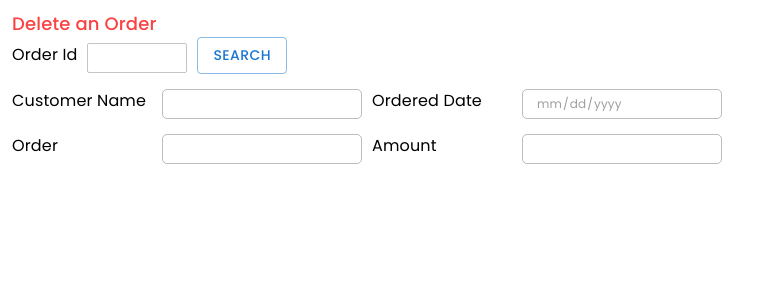
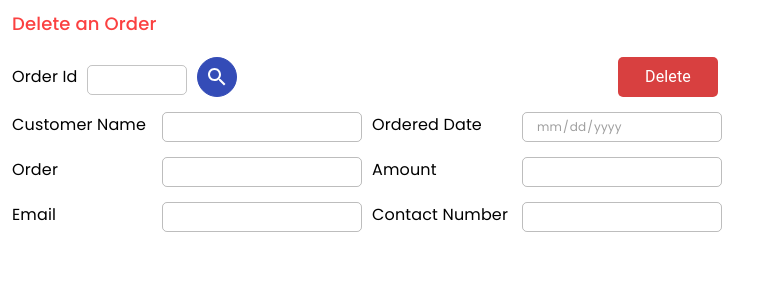
Before and after one commit to krishan44/ASE-Project, a React (Vite) app in the folder GasbyGas/: page /Delete in a window 1280 px wide. Shown: the top 300 px of the page, without its empty margins (0-773 px from the left). Built offline with nearby package versions, Linux system fonts and the light colour scheme.

Commit message:
Made some changes to the delete of the customer order

```diff
--- a/GasbyGas/src/Components/OutletManager/Notifications/delete.jsx
+++ b/GasbyGas/src/Components/OutletManager/Notifications/delete.jsx
@@ -1,5 +1,6 @@
 import React, { useState } from 'react';
 import { Box, Typography, Stack, TextField,Button } from '@mui/material';
+import SearchIcon from '@mui/icons-material/Search';
 
 function Delete(){
 
@@ -11,7 +12,7 @@ function Delete(){
 
 
     return(
-        <Stack sx={{padding:'10px 12px'}}>
+        <Stack sx={{padding:'10px 12px', width:'800px' }}>
             <Typography sx={{
                 color:'#FB4141',
                 fontSize:'18px',
@@ -20,8 +21,9 @@ function Delete(){
             }}>
                 Delete an Order
             </Typography>
-            <Box sx={{display:'flex', alignItems:'center', gap:'10px'}}>
-                <Typography
+            <Box sx={{display:'flex', alignItems:'center',justifyContent:'space-between', gap:'10px', marginTop:'20px'}}>
+              <Box sx={{display:'flex', alignItems:'center', gap:'10px'}}>
+              <Typography
                  sx={
                     {
                          fontFamily:'poppins'
@@ -36,18 +38,51 @@ function Delete(){
                 fontFamily: 'Poppins',
                 fontSize: '12px',
                 marginTop: '5px',
-                borderRadius:'2px'
+                borderRadius:'5px'
               },
             }}
                 >
                 </TextField>
-                <Button variant="outlined"
-                sx={{
-                    fontFamily:'poppins'
-                }}
-                >
-                    Search</Button>
+                <Box sx={{
+                  width:'40px',
+                  height:'40px',
+                  borderRadius:'50%',
+                  display:'flex',
+                  alignItems:'center',
+                  justifyContent:'center',
+                  border:'1px solid #344CB7',
+                  backgroundColor:'#344CB7',
+                  cursor:'pointer'
+                }}>
+                <SearchIcon sx={{color:'#FFF'}}/>
+                </Box>
+              </Box>
+               <Box>
 
+               </Box>
+                <Box sx={{
+          display:'flex',
+          justifyContent:'center'
+        , marginRight:'70px'
+        }}>
+          <Typography sx={{width:'100px',
+              height:'40px',
+              backgroundColor:'#D84040',
+              display:'flex',
+              justifyContent:'center',
+              alignItems:'center',
+              borderRadius:'5px',
+              color:'#FFF',
+              '&: hover': {
+                backgroundColor:'transparent',
+                color:'#D84040',
+                border:'1px solid #D84040',
+                cursor:'pointer'
+              }
+              }}>
+            Delete
+          </Typography>
+        </Box>
             </Box>
 
             {/* Customer Name and Ordered Date */}
@@ -145,6 +180,54 @@ function Delete(){
 
             </Box>
 
+            {/* Email andContact Number*/}
+
+            <Box sx={{marginTop:'10px'}}>
+            <Box sx={{display:'flex', alignItems:'center', gap:'10px'}}>
+            <Typography sx={{
+                 fontFamily:'poppins',
+                 width:'140px'
+            }}>
+                   Email
+            </Typography>
+            <TextField sx={{
+              '& .MuiInputBase-root': {
+                height: '30px',
+                width: '200px',
+                fontFamily: 'Poppins',
+                fontSize: '12px',
+                marginTop: '5px',
+                borderRadius:'5px'
+              },
+            }}
+            disabled
+                >
+                </TextField>
+                <Typography sx={{
+                 fontFamily:'poppins',
+                    width:'140px'
+            }}>
+                    Contact Number
+            </Typography>
+            <TextField
+            sx={{
+              '& .MuiInputBase-root': {
+                height: '30px',
+                width: '200px',
+                fontFamily: 'Poppins',
+                fontSize: '12px',
+                marginTop: '5px',
+                borderRadius:'5px'
+              },
+            }}
+            disabled
+                >
+                </TextField>
+                </Box>
+
+            </Box>
+
+
         </Stack>
     )
 }
```
